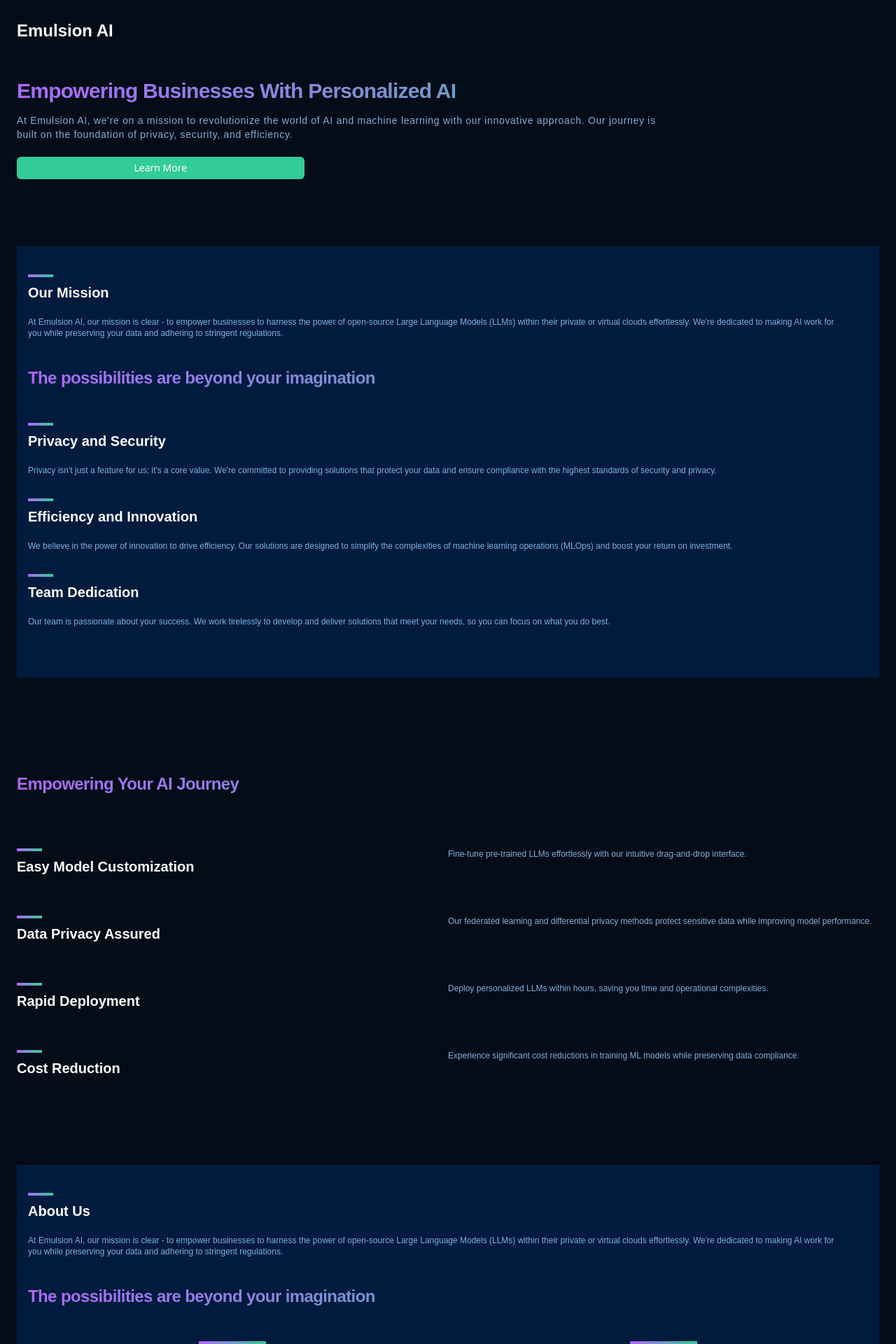
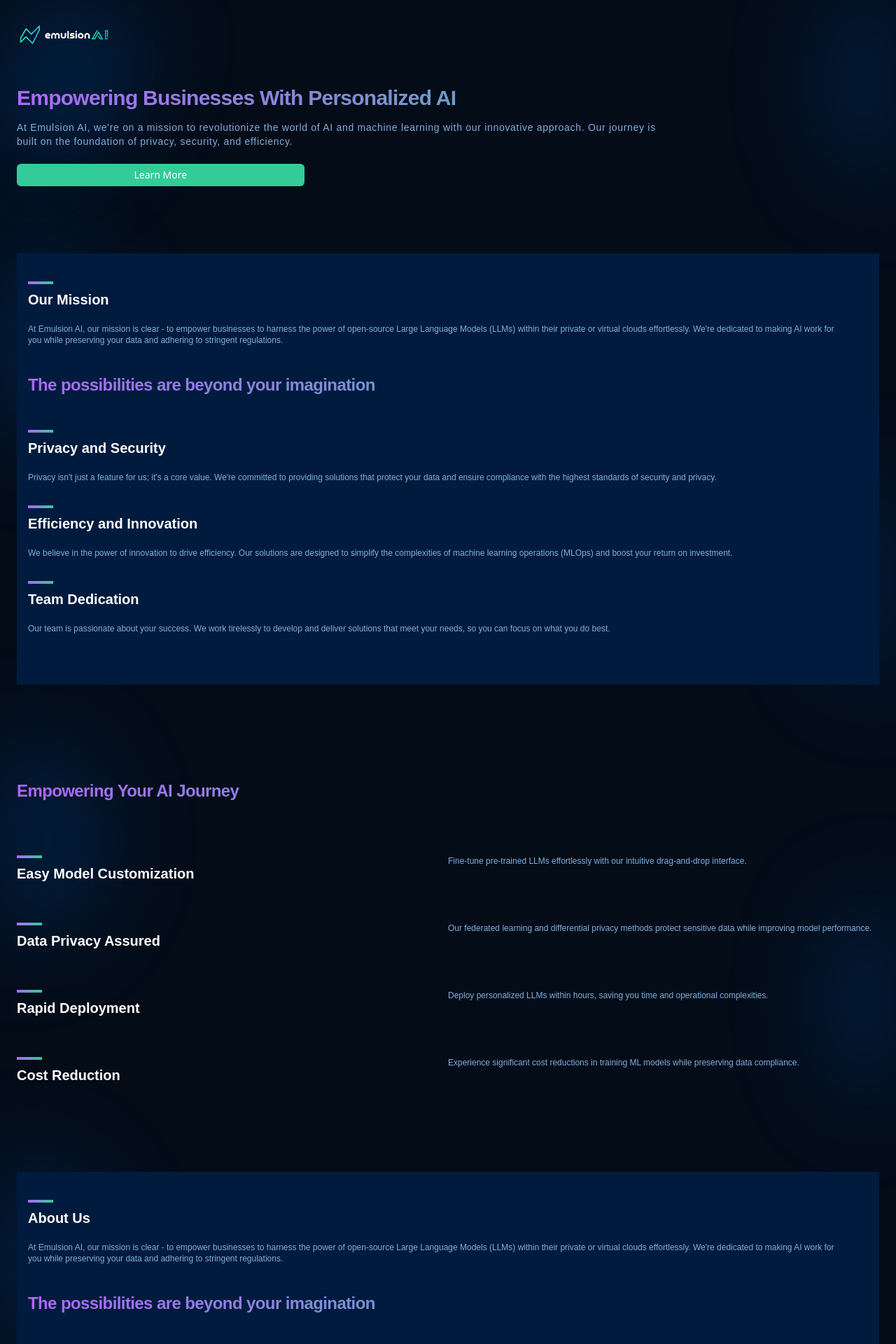
Before and after one commit to Raj-770/emulsion-ai, a Next.js app: page / in a window 1280 px wide. Shown: the top 1920 px of the page at 70% size. Built offline with nearby package versions, Linux system fonts and the light colour scheme.

Commit message:
design fixes

```diff
--- a/app/globals.css
+++ b/app/globals.css
@@ -17,6 +17,10 @@
     @apply font-manrope font-semibold text-white text-2xl
 }
 
+.nav-logo {
+    @apply my-[-10px] ml-[-20px]
+}
+
 .nav-menu-icon {
     @apply sm:hidden flex flex-1 justify-end items-center
 }
@@ -32,7 +36,7 @@
 /* Hero */
 
 .hero {
-    @apply grid grid-rows-3 mt-12 items-center gap-2
+    @apply grid grid-rows-3 mt-12 items-center gap-2 relative
 }
 
 .hero-heading{
@@ -94,3 +98,15 @@
 html {
     scroll-behavior: smooth;
 }
+
+.blur-top-left {
+    @apply absolute bg-[#002853] rounded-br-full blur-3xl opacity-70 w-[200px] h-[250px] z-[-10] top-0
+}
+
+.blur-right {
+    @apply absolute bg-[#002853] rounded-l-full blur-3xl opacity-70 w-[100px] h-[300px] z-[-10] right-0 bottom-0
+}
+
+.blur-left{
+    @apply absolute bg-[#002853] rounded-r-full blur-3xl opacity-70 w-[150px] h-[300px] z-[-10] top-0
+}
--- a/app/layout.tsx
+++ b/app/layout.tsx
@@ -18,6 +18,7 @@ export default function RootLayout({
       <body className="bg-[#040C18]">
         <section className="mx-6 my-7">
           <Navbar />
+
           {children}
         </section>
         <Footer />
--- a/components/AboutUs.tsx
+++ b/components/AboutUs.tsx
@@ -2,7 +2,8 @@ import { dreamTeam } from "@/constants";
 
 const AboutUs = () => {
   return (
-    <div id="about-us" className="bg-[#001B3D] mt-24">
+    <div id="about-us" className="relative bg-[#001B3D] mt-24">
+      <div className="blur-left ml-[-24px] mt-[-24px]" />
       <div className="gird gird-cols-1 py-10">
         <div className="pl-4 pr-12">
           <div className="gradient-bar" />
@@ -34,6 +35,7 @@ const AboutUs = () => {
           ))}
         </div>
       </div>
+      <div className="blur-right mr-[-24px]" />
     </div>
   );
 };
--- a/components/ContactUs.tsx
+++ b/components/ContactUs.tsx
@@ -60,7 +60,11 @@ const ContactUs = () => {
   };
 
   return (
-    <div id="contact-us" className="grid grid-cols-1 items-start mt-24">
+    <div
+      id="contact-us"
+      className="relative grid grid-cols-1 items-start mt-24"
+    >
+      <div className="blur-left ml-[-24px] mt-[-24px]" />
       <h1 className=" gradient-text font-manrope font-semibold text-2xl mb-12 mt-10 tracking-tight">
         Contact Us
       </h1>
@@ -105,6 +109,7 @@ const ContactUs = () => {
           {loading ? "Sending..." : "Send"}
         </button>
       </form>
+      <div className="blur-right mr-[-24px]" />
     </div>
   );
 };
--- a/components/Features.tsx
+++ b/components/Features.tsx
@@ -2,7 +2,9 @@ import { featuresData } from "@/constants";
 
 const Features = () => {
   return (
-    <div className="grid grid-cols-2 items-start mt-24">
+    <div className="relative grid grid-cols-2 items-start mt-24">
+      <div className="blur-left ml-[-24px] mt-[-24px]" />
+
       <h1 className="col-span-2 gradient-text font-manrope font-semibold text-2xl mb-12 mt-10 tracking-tight">
         Empowering Your AI Journey
       </h1>
@@ -16,6 +18,7 @@ const Features = () => {
           <p className="features-text my-6">{data.desc}</p>
         </>
       ))}
+      <div className="blur-right mr-[-24px]" />
     </div>
   );
 };
--- a/components/Footer.tsx
+++ b/components/Footer.tsx
@@ -1,13 +1,24 @@
 import { footerLinks } from "@/constants";
 import Link from "next/link";
+import logo from "@/public/logo.png";
+import Image from "next/image";
+
 const Footer = () => {
   return (
     <footer className="bg-[#031B34] mt-24">
       <div className="grid grid-cols-1 p-8">
         <div className="col-span-3">
-          <span className="font-manrope font-bold text-3xl gradient-text">
+          {/* <span className="font-manrope font-bold text-3xl gradient-text">
             Emulsion AI
-          </span>
+          </span> */}
+          <Image
+            src={logo}
+            alt=""
+            width={300}
+            height={32}
+            objectFit="contain"
+            className="ml-[-40px] mb-[-20px]"
+          />
           <p className="text-xs text-gray-700 mt-2">
             Emulsion AI 2023 <br />
             All rights reserved &copy;
--- a/components/Hero.tsx
+++ b/components/Hero.tsx
@@ -1,6 +1,7 @@
 const Hero = () => {
   return (
     <div className="hero">
+      <div className="blur-top-left ml-[-24px] mt-[-110px]" />
       <h1 className="hero-heading gradient-text">
         Empowering Businesses With Personalized AI
       </h1>
@@ -12,6 +13,7 @@ const Hero = () => {
       </p>
 
       <button className="hero-btn">Learn More</button>
+      <div className="blur-right mr-[-24px]" />
     </div>
   );
 };
--- a/components/Navbar.tsx
+++ b/components/Navbar.tsx
@@ -6,6 +6,7 @@ import Image from "next/image";
 
 import menu from "@/public/menu.svg";
 import close from "@/public/close.svg";
+import logo from "@/public/logo.png";
 
 const Navbar = () => {
   const navLinks = ["Our Mission", "About Us", "Contact Us"];
@@ -16,7 +17,15 @@ const Navbar = () => {
     <nav className="nav">
       {/* Logo */}
       <Link href={"/"}>
-        <h1 className="nav-title">Emulsion AI</h1>
+        {/* <h1 className="nav-title">Emulsion AI</h1> */}
+        <Image
+          src={logo}
+          alt=""
+          width={200}
+          height={32}
+          objectFit="contain"
+          className="nav-logo"
+        />
       </Link>
 
       {/* Links for large devices */}
--- a/components/OurMission.tsx
+++ b/components/OurMission.tsx
@@ -2,8 +2,10 @@ import { missionData } from "@/constants";
 
 const OurMission = () => {
   return (
-    <div id="our-mission" className="bg-[#001B3D] mt-24">
-      <div className="gird gird-cols-1 py-10 pl-4 pr-12">
+    <div id="our-mission" className="bg-[#001B3D] mt-24 relative">
+      <div className="blur-left ml-[-24px] mt-[-24px]" />
+
+      <div className=" gird gird-cols-1 py-10 pl-4 pr-12">
         <div className="gradient-bar" />
         <h1 className="heading">Our Mission</h1>
         <p className="text">
@@ -25,6 +27,7 @@ const OurMission = () => {
           </>
         ))}
       </div>
+      <div className="blur-right mr-[-24px]" />
     </div>
   );
 };
```
Also changed, not shown: public/logo.png (added).
